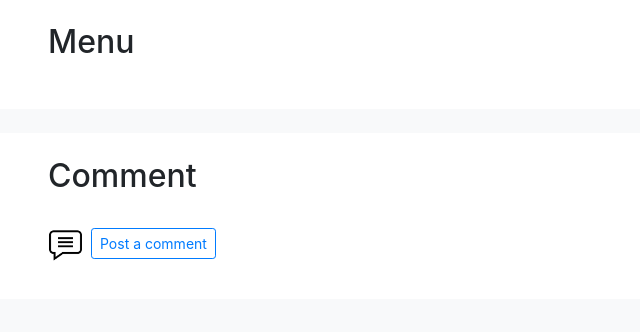
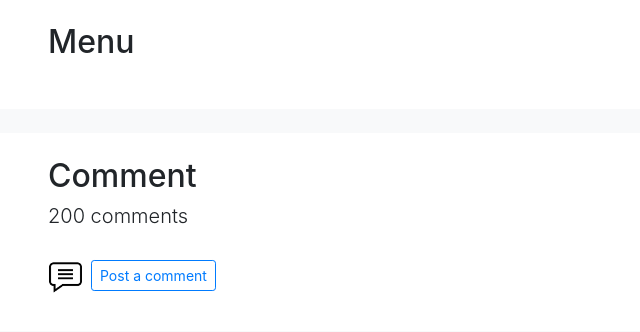
Before and after one commit to sheep167/CSCI3100_canteen_webapp, a Flask app: template canteen/templates/user/new_canteen_page.html in a window 1280 px wide. Shown: the part 229-561 px from the top of the page, without its empty margins (0-640 px from the left). Run offline with Flask 2, Linux system fonts and the light colour scheme; the template is opened without the code that fills it, so the values that code supplies are empty; some libraries are stand-ins or nearby versions.

Commit message:
edit comment section

```diff
--- a/canteen/templates/user/new_canteen_page.html
+++ b/canteen/templates/user/new_canteen_page.html
@@ -33,29 +33,31 @@
 
   </div>
 
-  <div id="cat-1" class="mt-4 mb-4 pt-0 pl-0 pr-0 pb-4 container-fluid" style="background-color:rgb(255, 255, 255); ">
-    <div class="container m-0 pl-5 pt-4 pb-3">
+  <div id="cat-1" class="mt-4 mb-4 pt-0 pl-5 pr-4 pb-4 container-fluid" style="background-color:rgb(255, 255, 255); ">
+    <div class="container m-0 pt-4 pb-3 pl-0">
       <div class="p-0 h2">Menu</div>
     </div>
 
-    <div class="container-fluid">
+    <div class="container-fluid p-0">
       <div class="d-flex flex-row flex-wrap" style="background-color: rgb(255, 255, 255);">
+
         {% for dish in canteen.menu %}
-        <div class="container m-0 pt-3 pb-3 pr-3 pl-0 col-lg-4 col-12 col-md-6" style="height: 20vh;">
-          <button class="food-menu btn btn-outline-secondary h-100 w-100">
-            <div class="container">
+        <div class="container m-0 pt-3 pb-3 pl-0 pr-3 col-lg-4 col-12 col-md-6" style="height: 20vh;">
+          <form method="post">
+            <button class="food-menu btn btn-outline-secondary w-100" type="submit" name="dish" value="{{dish._id}}" style="height: 132px;">
+              <div class="container m-0">
                 <div class="flex-row d-flex flex-wrap">
                   <!-- Left side of button -->
                   <div class="d-flex flex-column" style="max-width: 50%;">
-                  <span class="mr-auto pt-2 h5" style="font-size: 40px">{{dish.name}}</span>
+                    <span class="mr-auto pt-2 h4">{{dish.name}}</span>
                     <span class="mr-auto font-weight-light h6 text-left"
-                    style="font-size: 20px">
-                    {%for ingredients in dish.ingredients %}
-                      {{ ingredients }}
+                      style="font-size: 15px">
+                      <!-- only show 3 ingredients -->
+                      {{ dish.ingredients[0] }}
+                      {% for i in range((dish.ingredients)|length) if not i >= 2 %}, {{ dish.ingredients[i+1] }}
                       {% endfor %}
                     </span>
-                  <span class="mr-auto font-weight-light h6 text-left" style="font-size: 20px">Price:
-                    {{dish.price}}</span>
+                    <span class="mr-auto font-weight-light h6 text-left" style="font-size: 20px">${{dish.price}}</span>
                   </div>
                   <!-- Right Side of Button -->
                   <div class="ml-auto">
@@ -66,44 +68,62 @@
                 </div>
               </div>
             </button>
-          <div style="text-align: right">
-            <form method="post">
-              <button class="btn btn-outline-primary btn-sm" type="submit" name="dish" value="{{dish._id}}"> Add to
-                Cart</button>
           </form>
         </div>
-        </div>
+
+
         {% endfor %}
       </div>
     </div>
   </div>
 
-  <div id="cat-2" class="mt-4 mb-4 pt-0 pl-0 pr-0 pb-4 container-fluid" style="background-color:rgb(255, 255, 255); ">
-    <div class="container m-0 pl-5 pt-4 pb-3">
+  <div id="cat-2" class="mt-4 mb-4 pt-0 pl-5 pr-4 pb-4 container-fluid" style="background-color:rgb(255, 255, 255); ">
+    <div class="container m-0 pl-0 pt-4 pb-3">
       <h2>Comment</h2>
+      <div class="h5 font-weight-light">200 comments</div>
       <br>
       <img src="../../static/image/icon/comment.png" class="mr-2" style="float:left;" alt="comments" width="35" height="35">
             <a href="/post_comment/{{canteen._id}}">
               <button class="btn btn-outline-primary btn-sm">Post a comment</button>
             </a>
-
     </div>
 
-    <div class="container-fluid pl-5 pr-5">
+    <div class="container-fluid pl-0 pr-0">
       <div class="d-flex flex-row flex-wrap" style="background-color: rgb(255, 255, 255);">
         {% for comment in comments %}
-        <div class="container m-0 pt-3 pb-3 pr-3 pl-0 col-lg-4 col-12 col-md-6" style="height: 20vh;">
-          <button class="food-menu btn btn-outline-secondary h-100 w-100">
-            <div class="container">
-              <div class="flex-row d-flex flex-wrap">
-                <!-- Left side of button -->
-                <div class="d-flex flex-column" style="max-width: 50%;">
-                  <span class="mr-auto pt-2 h5" style="font-size: 40px">{{comment.by_user.username}} </span>
-                  <span class="mr-auto pt-2 h5" style="font-size: 20px">{{comment.rating}} </span>
-                  <span class="mr-auto font-weight-light h6 text-left"
-                    style="font-size: 20px">{{comment.paragraph}}</span>
-                  <span class="mr-auto font-weight-light h6 text-left"
-                    style="font-size: 20px">{{comment.at_time}}</span>
+        <!-- Comment Block-->
+        <div class="container m-0 pt-3 pb-3 pr-3 pl-0 col-12">
+          <button class="food-menu btn btn-outline-secondary w-100 pt-0 pl-3 mr-0" style="min-height: 140px;">
+            <div class="container mr-0 ml-0 mt-0">
+              <div class="flex-wrap">
+                <div class="d-flex flex-row">
+                  <!-- User Image and Rating -->
+                  <div class="pt-4 d-flex flex-column">
+                    <img src="../../static/image/tmp/user_profile_sample.png" style="object-fit: cover; width: 50px; height: 50px;">
+                    <div class="d-flex flex-inline pl-1 pt-2">
+                      <img src="../../static/image/icon/star.png" style="width: 20px; height: 20px;">
+                      <div class="h6 font-weight-light text-center pl-2" style="font-size: 20px">{{comment.rating}} </div>
+                    </div>
+                  </div>
+
+                  <!-- Account Name, Comment and Time Stamp -->
+                  <div class="pl-4 pt-4" style="max-width: 100%;">
+                    <!-- Account Name -->
+                    <div class="d-flex flex-column">
+                      <span class="mr-auto h4" >{{comment.by_user.username}} </span>
+                    </div>
+
+                    <!-- Comment -->
+                    <div class="text-left">
+                      <div class="font-weight-light" style="font-size: 20px; word-wrap: break-word;">{{comment.paragraph}}</div>
+                    </div>
+                    <br>
+                    <div class="text-left pb-2 text-secondary">
+                      <span class="font-weight-light"
+                        style="font-size: 15px">{{comment.at_time}}</span>
+                    </div>
+                  </div>
+
                 </div>
               </div>
             </div>
```
Also changed, not shown: canteen/static/image/bg-masthead.jpeg (deleted), canteen/static/image/cutlery-icon.png (deleted), canteen/static/image/home-bg.jpeg (deleted), 1 other file. Lines whose indentation alone changed are shown as unchanged.
